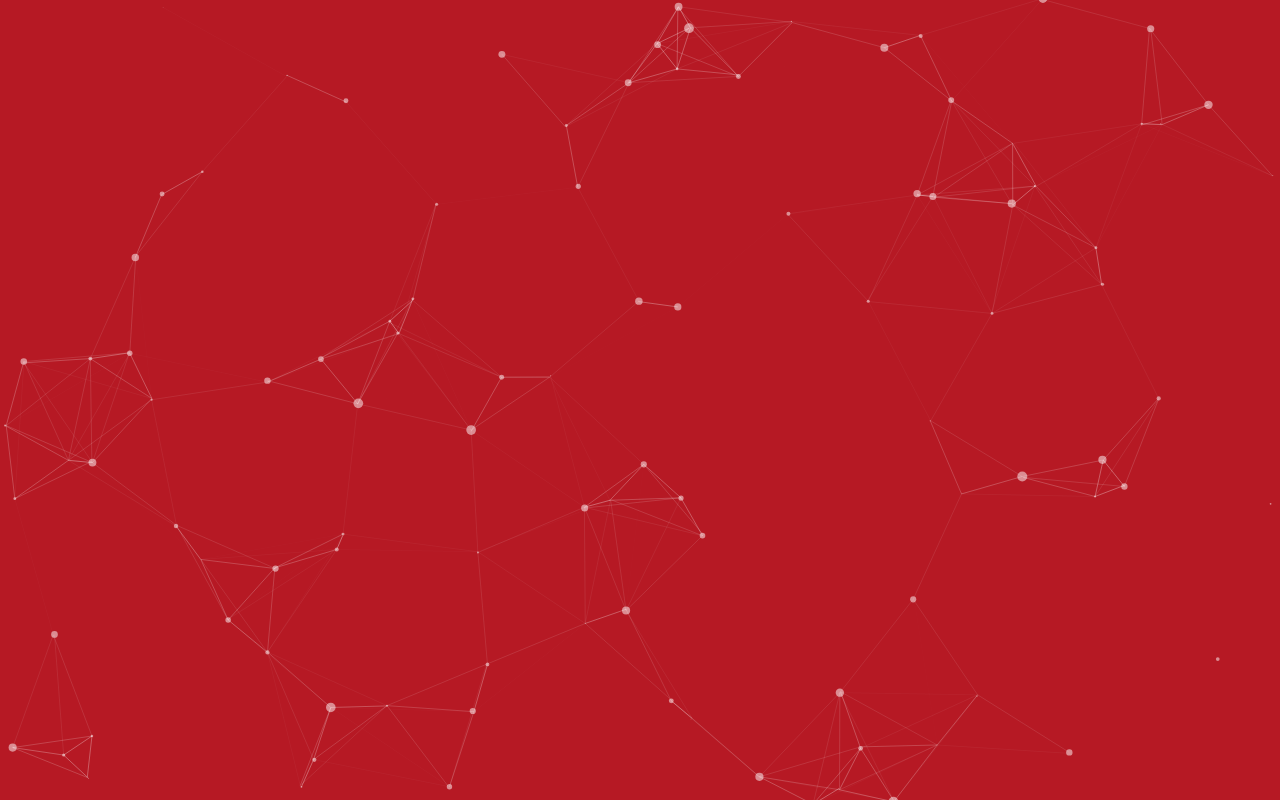
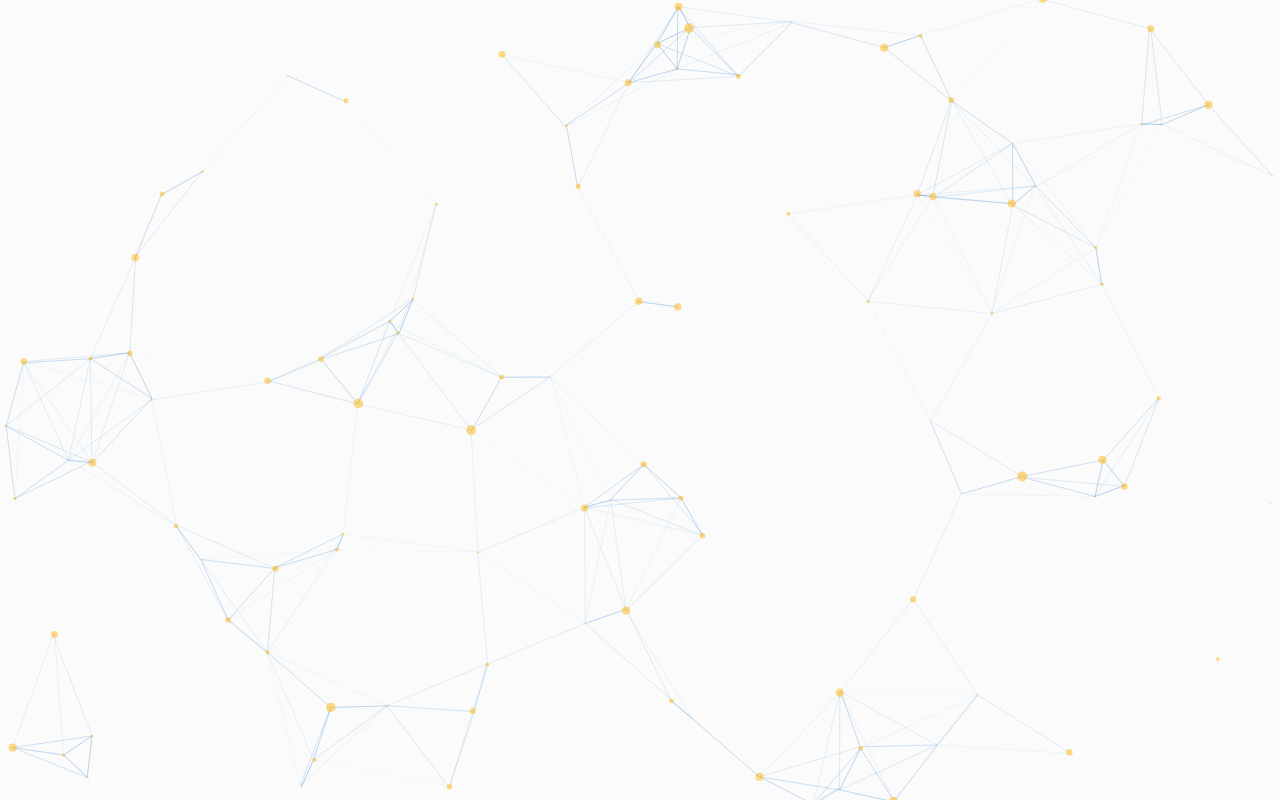
Before and after one commit to oxenprogrammer/portfolio-client, an Angular app: page / in a window 1280 px wide. Built offline with nearby package versions, Linux system fonts and the light colour scheme.

Commit message:
Feat(root): update particle.js background

```diff
--- a/src/assets/data/particles.json
+++ b/src/assets/data/particles.json
@@ -8,7 +8,7 @@
       }
     },
     "color": {
-      "value": "#ffffff"
+      "value": "#FFB606"
     },
     "shape": {
       "type": "circle",
@@ -48,7 +48,7 @@
     "line_linked": {
       "enable": true,
       "distance": 150,
-      "color": "#ffffff",
+      "color": "#1A72D3",
       "opacity": 0.4,
       "width": 1
     },
--- a/src/styles.scss
+++ b/src/styles.scss
@@ -48,7 +48,7 @@ body {
   position: absolute;
   width: 100%;
   height: 100%;
-  background-color: #b61924;
+  background-color: #fafbfa;
   background-repeat: no-repeat;
   background-size: cover;
   background-position: 50% 50%;
```
